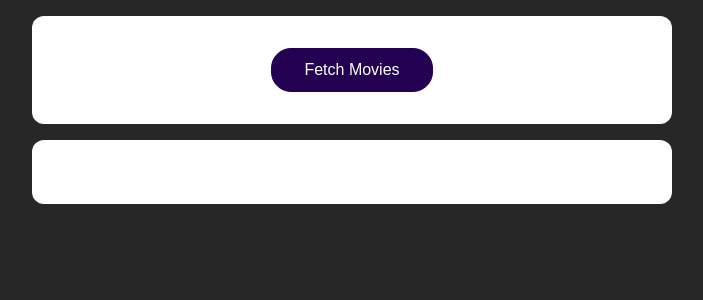
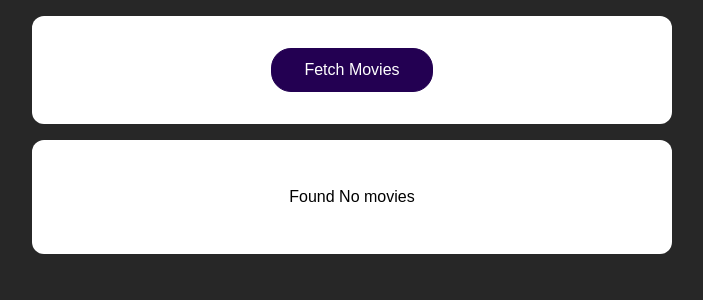
Before and after one commit to Abhie-Tripathi/Fetch-API, a React (Create React App) app: page / in a window 1280 px wide. Shown: the top 300 px of the page, without its empty margins (288-991 px from the left). Built offline with nearby package versions, Linux system fonts and the light colour scheme.

Commit message:
Loading State

```diff
--- a/src/App.js
+++ b/src/App.js
@@ -5,7 +5,9 @@ import "./App.css";
 
 function App() {
   const [movielist, setmovielist] = useState([]);
+  const [isloading,setisloading] = useState(false)
   async function FetchMoviesHandler() {
+    setisloading(true)
     const Response = await fetch("https://swapi.dev/api/films/");
     const data = await Response.json();
     const transformeddata = data.results.map((moviedata) => {
@@ -17,6 +19,7 @@ function App() {
       };
     });
     setmovielist(transformeddata);
+    setisloading(false)
   }
 
   return (
@@ -25,7 +28,10 @@ function App() {
         <button onClick={FetchMoviesHandler}>Fetch Movies</button>
       </section>
       <section>
-        <MoviesList movies={movielist} />
+        {!isloading && <MoviesList movies={movielist} />}
+        {!isloading && movielist.length===0 && <p>Found No movies</p>}
+        {isloading && <p>Loading...</p>}
+
       </section>
     </React.Fragment>
   );
```
